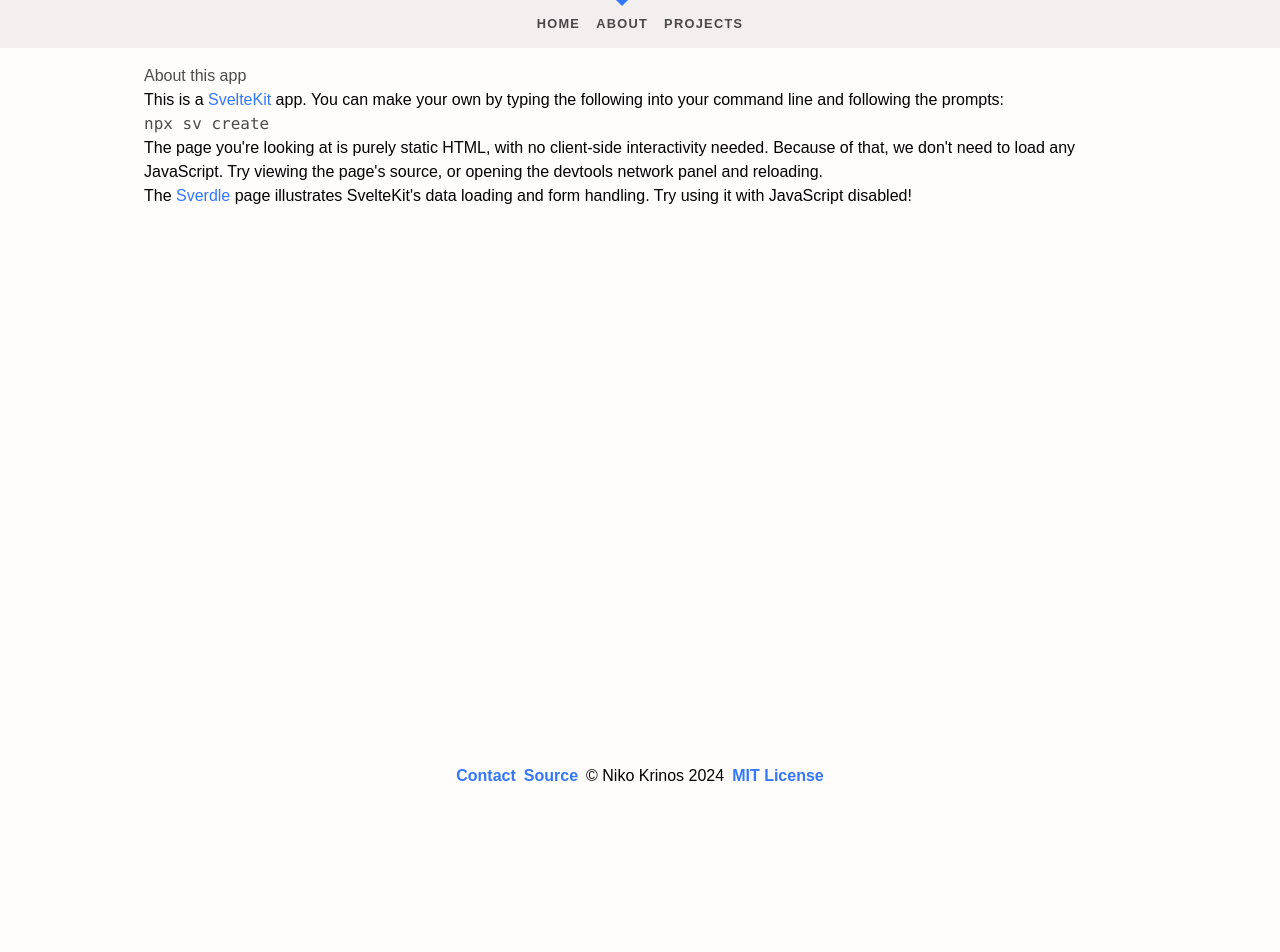
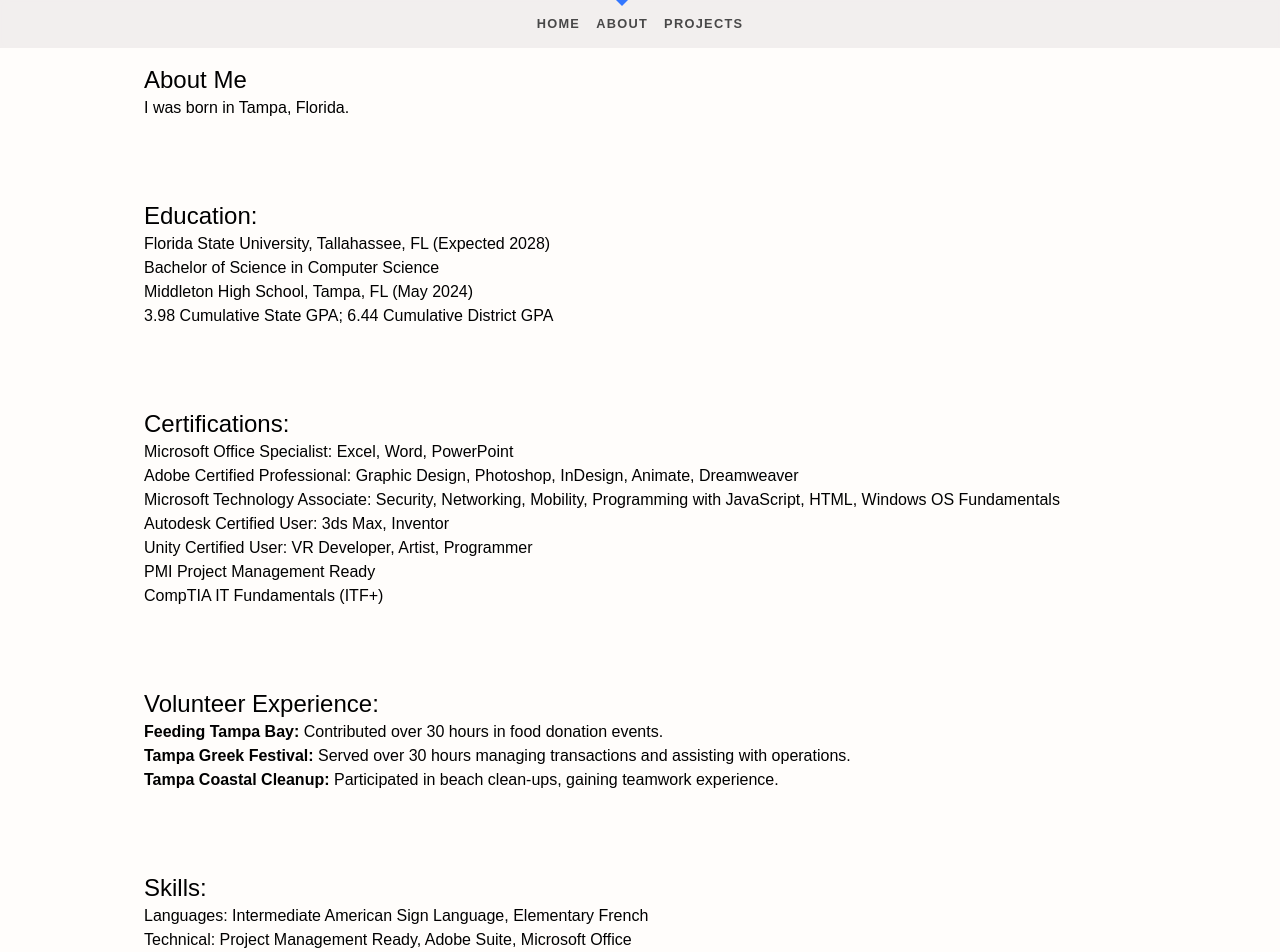
Before and after one commit to Plackett/dmalsan, a SvelteKit app: page /about in a window 1280 px wide. Shown: the top 952 px of the page. Before the commit the page ends 800 px from the top, so only its background shows below. Built offline with nearby package versions, Linux system fonts and the light colour scheme.

Commit message:
add info

```diff
--- a/src/app.css
+++ b/src/app.css
@@ -34,7 +34,7 @@ body {
 	@apply dark:bg-[#1f1f1f];
 }
 
-p {
+p, h1, li {
 	color: black;
 	@apply dark:text-[#eee]
 }
--- a/src/routes/+page.svelte
+++ b/src/routes/+page.svelte
@@ -1,6 +1,6 @@
 <svelte:head>
 	<title>Home</title>
-	<meta name="description" content="Svelte demo app" />
+	<meta name="description" content="Niko Krinos portfolio website" />
 </svelte:head>
 
 <script>
@@ -40,7 +40,7 @@
 		alt="This is a picture of my face"
 		style={imageStyle}
 	/>
-	<div class="mr-20" style={divStyle}>
+	<div class="mr-20 " style={divStyle}>
 		<h1 class="text-2xl">
 			John-Nicholas (Niko) Krinos
 		</h1>
@@ -52,6 +52,26 @@
 		</a>
 		<p class="pr-10">This website will serve as my portfolio and will be updated as I work on more projects!</p>
 		<h1 class="text-2xl pt-20">Latest Projects:</h1>
+
+		<h2 class="text-xl pt-5">Lyrics2go</h2>
+		<p><strong>Code Education - Project Manager</strong></p>
+		<p>Sep 2024 - Nov 2024</p>
+		<p>We created a mobile app for iOS and Android using React Native on the Expo Framework that can display the lyrics to any song recognized by the MusicBrainz API. This project lasted for four sprints, with the last sprint dedicated to producing a presentation describing the app.</p>
+		<p><strong>Skills:</strong> Git, GitHub, React Native, Mobile Application Development</p>
+		<p><a href="https://github.com/Plackett/Lyrics2go-fall2024" target="_blank" rel="noopener noreferrer">View the Lyrics2go repository on GitHub</a></p>
+
+		<h2 class="text-xl pt-5">Six Degrees</h2>
+		<p><strong>Front-End Developer</strong></p>
+		<p>Aug 2020 - Jun 2021</p>
+		<p>With a team of two other students, we created a mobile app for iOS and Android using Dart on the Flutter framework. We placed 10th nationally at the Future Business Leaders of America National Leadership Conference for the 2020-2021 school year.</p>
+		<p><strong>Skills:</strong> Dart, Flutter, Mobile Application Development</p>
+
+		<h2 class="text-xl pt-5">Wizterria</h2>
+		<p><strong>Programming Director</strong></p>
+		<p>Developed as a video game using C++ with SDL 3.0, Wizterria offers an engaging interactive experience.</p>
+		<p><strong>Skills:</strong> C++, SDL 3.0, Game Development, Team Collaboration</p>
+		<p><a href="https://sites.google.com/view/wizterria/home" target="_blank" rel="noopener noreferrer">Visit the Wizterria project site</a></p>
+
 	</div>
 </section>
 
--- a/src/routes/about/+page.svelte
+++ b/src/routes/about/+page.svelte
@@ -4,23 +4,36 @@
 </svelte:head>
 
 <div class="text-column">
-	<h1>About this app</h1>
+	<h1 class="text-2xl">
+		About Me
+	</h1>
+	<p>
+		I was born in Tampa, Florida.
+	</p>
+	<h1 class="text-2xl pt-20">Education:</h1>
+	<p>Florida State University, Tallahassee, FL (Expected 2028)</p>
+	<p>Bachelor of Science in Computer Science</p>
+	<p>Middleton High School, Tampa, FL (May 2024)</p>
+	<p>3.98 Cumulative State GPA; 6.44 Cumulative District GPA</p>
 
-	<p>
-		This is a <a href="https://svelte.dev/docs/kit">SvelteKit</a> app. You can make your own by typing
-		the following into your command line and following the prompts:
-	</p>
+	<h1 class="text-2xl pt-20">Certifications:</h1>
+	<ul>
+		<li>Microsoft Office Specialist: Excel, Word, PowerPoint</li>
+		<li>Adobe Certified Professional: Graphic Design, Photoshop, InDesign, Animate, Dreamweaver</li>
+		<li>Microsoft Technology Associate: Security, Networking, Mobility, Programming with JavaScript, HTML, Windows OS Fundamentals</li>
+		<li>Autodesk Certified User: 3ds Max, Inventor</li>
+		<li>Unity Certified User: VR Developer, Artist, Programmer</li>
+		<li>PMI Project Management Ready</li>
+		<li>CompTIA IT Fundamentals (ITF+)</li>
+	</ul>
 
-	<pre>npx sv create</pre>
+	<h1 class="text-2xl pt-20">Volunteer Experience:</h1>
+	<p><strong>Feeding Tampa Bay:</strong> Contributed over 30 hours in food donation events.</p>
+	<p><strong>Tampa Greek Festival:</strong> Served over 30 hours managing transactions and assisting with operations.</p>
+	<p><strong>Tampa Coastal Cleanup:</strong> Participated in beach clean-ups, gaining teamwork experience.</p>
 
-	<p>
-		The page you're looking at is purely static HTML, with no client-side interactivity needed.
-		Because of that, we don't need to load any JavaScript. Try viewing the page's source, or opening
-		the devtools network panel and reloading.
-	</p>
-
-	<p>
-		The <a href="/sverdle">Sverdle</a> page illustrates SvelteKit's data loading and form handling. Try
-		using it with JavaScript disabled!
-	</p>
+	<h1 class="text-2xl pt-20">Skills:</h1>
+	<p>Languages: Intermediate American Sign Language, Elementary French</p>
+	<p>Technical: Project Management Ready, Adobe Suite, Microsoft Office</p>
+	<p>Programming: C, C++, Java, JavaScript, Python, Actionscript 3.0, Flutter, Dart, React, Expo</p>
 </div>
```
